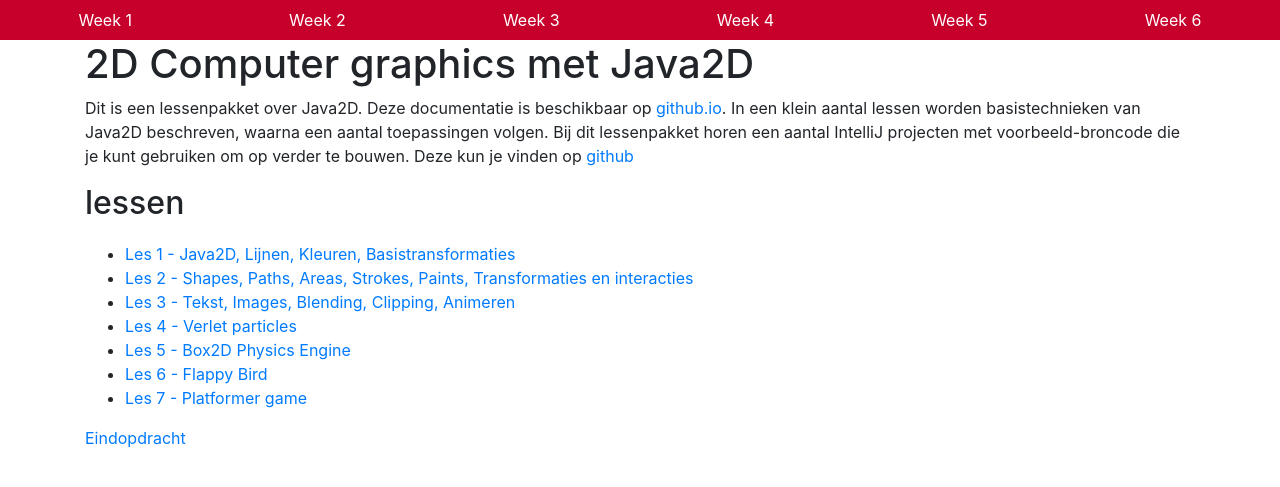
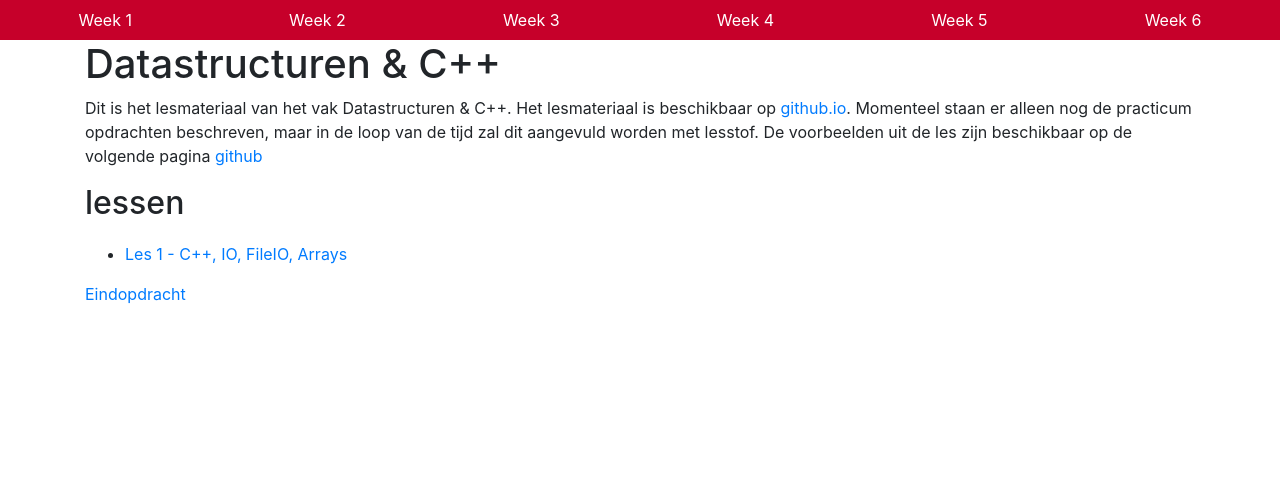
Before and after one commit to AvansTi/TMTI-DATC-Lesmateriaal, a Jekyll site: the page built from README.md, in a window 1280 px wide. Shown: the top 487 px of the page. Built offline with Jekyll 4.4.1, drawn with Linux system fonts in a browser that asks for light colours; our own code applies the rules of GitHub Pages for plain Markdown files; comment, search, counter and statistics services are not loaded.

Commit message:
[Change] Layout C++, Intro page

```diff
--- a/README.md
+++ b/README.md
@@ -1,15 +1,8 @@
-# 2D Computer graphics met Java2D
-
-Dit is een lessenpakket over Java2D. Deze documentatie is beschikbaar op [github.io](https://avansti.github.io/TI1.3-2DGraphics-Lesmateriaal/). In een klein aantal lessen worden basistechnieken van Java2D beschreven, waarna een aantal toepassingen volgen. Bij dit lessenpakket horen een aantal IntelliJ projecten met voorbeeld-broncode die je kunt gebruiken om op verder te bouwen. Deze kun je vinden op [github](https://github.com/AvansTi/TI1.3-2DGraphics-Voorbeelden)
+# Datastructuren & C++
+Dit is het lesmateriaal van het vak Datastructuren & C++. Het lesmateriaal is beschikbaar op  [github.io](https://avansti.github.io/TMTI-DATC-Lesmateriaal/). Momenteel staan er alleen nog de practicum opdrachten beschreven, maar in de loop van de tijd zal dit aangevuld worden met lesstof. De voorbeelden uit de les zijn beschikbaar op de volgende pagina [github](https://github.com/AvansTi/TMTI-DATC-Voorbeelden)
 
 ## lessen
 
-- [Les 1 - Java2D, Lijnen, Kleuren, Basistransformaties](week1)
-- [Les 2 - Shapes, Paths, Areas, Strokes, Paints, Transformaties en interacties](week2)
-- [Les 3 - Tekst, Images, Blending, Clipping, Animeren](week3)
-- [Les 4 - Verlet particles](week4)
-- [Les 5 - Box2D Physics Engine](week5)
-- [Les 6 - Flappy Bird](week6)
-- [Les 7 - Platformer game](week7)
+- [Les 1 - C++, IO, FileIO, Arrays](week1)
 
 [Eindopdracht](Eindopdracht)
--- a/_layouts/default.html
+++ b/_layouts/default.html
@@ -71,6 +71,14 @@
         }
 
         .language-java
+        {
+          border-radius: 10px;
+          border: 1px solid #181712;
+          padding: 10px;
+          background-color: white;
+          margin-bottom: 16px;
+        }
+        .language-cpp
         {
           border-radius: 10px;
           border: 1px solid #181712;
```
